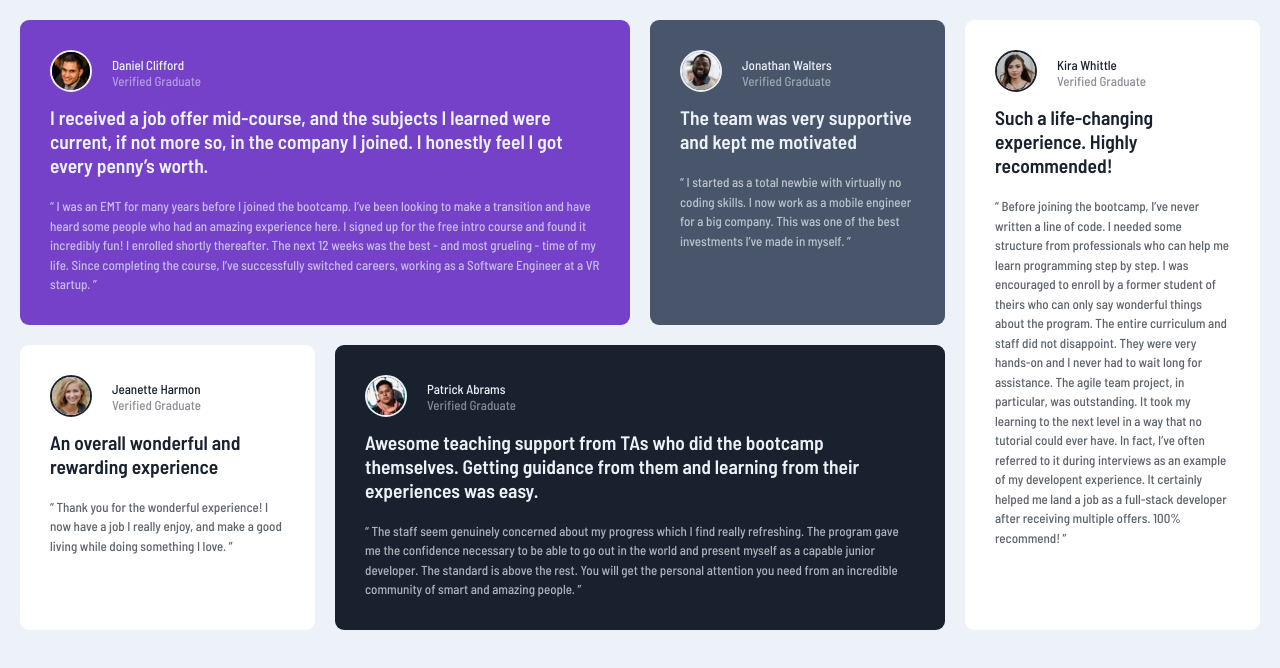
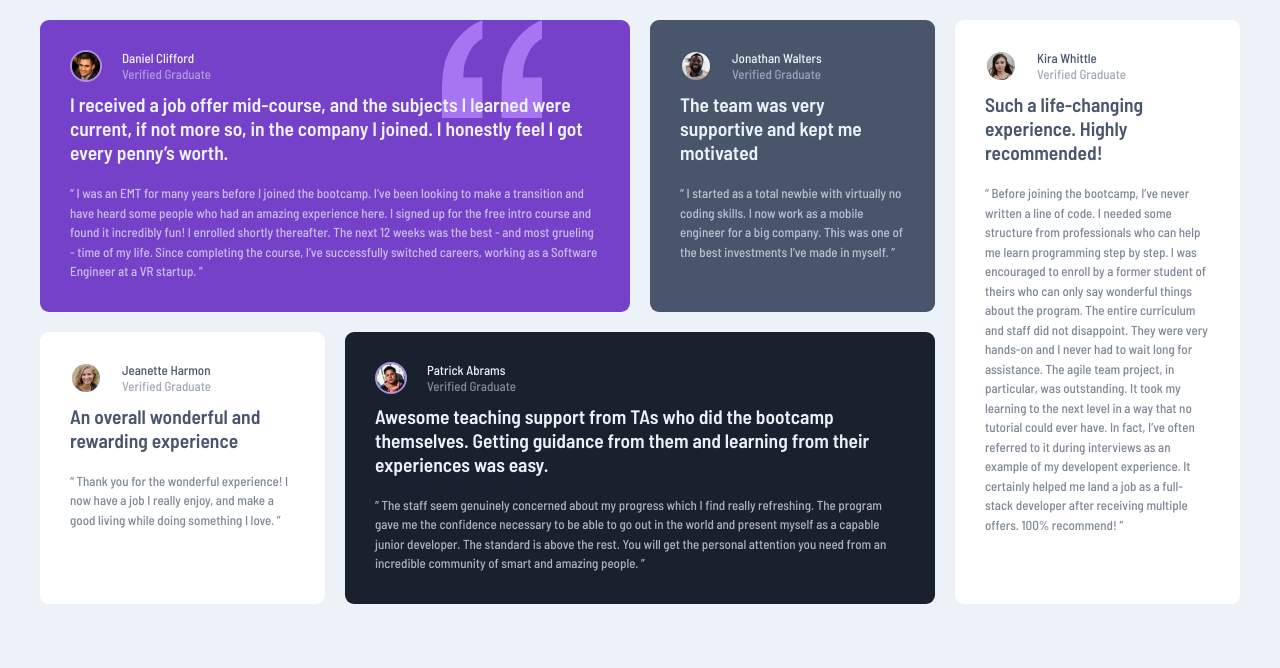
Before and after one commit to danmlarsen/fm-testimonial-grid-section, a plain HTML site: page index.html in a window 1280 px wide. Drawn offline with Linux system fonts and the light colour scheme.

Commit message:
Minor adjustments

```diff
--- a/index.html
+++ b/index.html
@@ -16,9 +16,18 @@
     <main>
       <section class="testimonials">
         <article class="testimonial testimonial--violet">
+          <img
+            src="images/bg-pattern-quotation.svg"
+            alt=""
+            class="testimonial__icon"
+          />
           <div class="testimonial__customer">
             <div class="testimonial__customer-avatar-container">
-                            <img src="images/image-daniel.jpg" class="testimonial__customer-avatar" alt="" />
+              <img
+                src="images/image-daniel.jpg"
+                class="testimonial__customer-avatar testimonial__customer-avatar--violet"
+                alt=""
+              />
             </div>
             <div class="testimonial__customer-info">
               <p class="testimonial__customer-name">Daniel Clifford</p>
@@ -26,76 +35,123 @@
             </div>
           </div>
           <h2 class="testimonial__title">
-                        I received a job offer mid-course, and the subjects I learned were current, if not more so, in the company I joined. I honestly feel I got every penny’s worth.
+            I received a job offer mid-course, and the subjects I learned were
+            current, if not more so, in the company I joined. I honestly feel I
+            got every penny’s worth.
           </h2>
           <p class="testimonial__text">
-                        “ I was an EMT for many years before I joined the bootcamp. I’ve been looking to make a transition and have heard some people who had an amazing experience here. I signed up
-                        for the free intro course and found it incredibly fun! I enrolled shortly thereafter. The next 12 weeks was the best - and most grueling - time of my life. Since completing the
-                        course, I’ve successfully switched careers, working as a Software Engineer at a VR startup. ”
+            “ I was an EMT for many years before I joined the bootcamp. I’ve
+            been looking to make a transition and have heard some people who had
+            an amazing experience here. I signed up for the free intro course
+            and found it incredibly fun! I enrolled shortly thereafter. The next
+            12 weeks was the best - and most grueling - time of my life. Since
+            completing the course, I’ve successfully switched careers, working
+            as a Software Engineer at a VR startup. ”
           </p>
         </article>
         <article class="testimonial testimonial--grayish-blue">
           <div class="testimonial__customer">
             <div class="testimonial__customer-avatar-container">
-                            <img src="images/image-jonathan.jpg" class="testimonial__customer-avatar" alt="" />
+              <img
+                src="images/image-jonathan.jpg"
+                class="testimonial__customer-avatar testimonial__customer-avatar--blue"
+                alt=""
+              />
             </div>
             <div class="testimonial__customer-info">
               <p class="testimonial__customer-name">Jonathan Walters</p>
               <p class="testimonial__customer-title">Verified Graduate</p>
             </div>
           </div>
-                    <h2 class="testimonial__title">The team was very supportive and kept me motivated</h2>
+          <h2 class="testimonial__title">
+            The team was very supportive and kept me motivated
+          </h2>
           <p class="testimonial__text">
-                        “ I started as a total newbie with virtually no coding skills. I now work as a mobile engineer for a big company. This was one of the best investments I’ve made in myself. ”
+            “ I started as a total newbie with virtually no coding skills. I now
+            work as a mobile engineer for a big company. This was one of the
+            best investments I’ve made in myself. ”
           </p>
         </article>
         <article class="testimonial">
           <div class="testimonial__customer">
             <div class="testimonial__customer-avatar-container">
-                            <img src="images/image-jeanette.jpg" class="testimonial__customer-avatar" alt="" />
+              <img
+                src="images/image-jeanette.jpg"
+                class="testimonial__customer-avatar"
+                alt=""
+              />
             </div>
             <div class="testimonial__customer-info">
               <p class="testimonial__customer-name">Jeanette Harmon</p>
               <p class="testimonial__customer-title">Verified Graduate</p>
             </div>
           </div>
-                    <h2 class="testimonial__title">An overall wonderful and rewarding experience</h2>
-                    <p class="testimonial__text">“ Thank you for the wonderful experience! I now have a job I really enjoy, and make a good living while doing something I love. ”</p>
+          <h2 class="testimonial__title">
+            An overall wonderful and rewarding experience
+          </h2>
+          <p class="testimonial__text">
+            “ Thank you for the wonderful experience! I now have a job I really
+            enjoy, and make a good living while doing something I love. ”
+          </p>
         </article>
         <article class="testimonial testimonial--dark-blue">
           <div class="testimonial__customer">
             <div class="testimonial__customer-avatar-container">
-                            <img src="images/image-patrick.jpg" class="testimonial__customer-avatar" alt="" />
+              <img
+                src="images/image-patrick.jpg"
+                class="testimonial__customer-avatar testimonial__customer-avatar--violet"
+                alt=""
+              />
             </div>
             <div class="testimonial__customer-info">
               <p class="testimonial__customer-name">Patrick Abrams</p>
               <p class="testimonial__customer-title">Verified Graduate</p>
             </div>
           </div>
-                    <h2 class="testimonial__title">Awesome teaching support from TAs who did the bootcamp themselves. Getting guidance from them and learning from their experiences was easy.</h2>
+          <h2 class="testimonial__title">
+            Awesome teaching support from TAs who did the bootcamp themselves.
+            Getting guidance from them and learning from their experiences was
+            easy.
+          </h2>
           <p class="testimonial__text">
-                        “ The staff seem genuinely concerned about my progress which I find really refreshing. The program gave me the confidence necessary to be able to go out in the world and
-                        present myself as a capable junior developer. The standard is above the rest. You will get the personal attention you need from an incredible community of smart and amazing
-                        people. ”
+            “ The staff seem genuinely concerned about my progress which I find
+            really refreshing. The program gave me the confidence necessary to
+            be able to go out in the world and present myself as a capable
+            junior developer. The standard is above the rest. You will get the
+            personal attention you need from an incredible community of smart
+            and amazing people. ”
           </p>
         </article>
         <article class="testimonial">
           <div class="testimonial__customer">
             <div class="testimonial__customer-avatar-container">
-                            <img src="images/image-kira.jpg" class="testimonial__customer-avatar" alt="" />
+              <img
+                src="images/image-kira.jpg"
+                class="testimonial__customer-avatar"
+                alt=""
+              />
             </div>
             <div class="testimonial__customer-info">
               <p class="testimonial__customer-name">Kira Whittle</p>
               <p class="testimonial__customer-title">Verified Graduate</p>
             </div>
           </div>
-                    <h2 class="testimonial__title">Such a life-changing experience. Highly recommended!</h2>
+          <h2 class="testimonial__title">
+            Such a life-changing experience. Highly recommended!
+          </h2>
           <p class="testimonial__text">
-                        “ Before joining the bootcamp, I’ve never written a line of code. I needed some structure from professionals who can help me learn programming step by step. I was encouraged to
-                        enroll by a former student of theirs who can only say wonderful things about the program. The entire curriculum and staff did not disappoint. They were very hands-on and I
-                        never had to wait long for assistance. The agile team project, in particular, was outstanding. It took my learning to the next level in a way that no tutorial could ever have.
-                        In fact, I’ve often referred to it during interviews as an example of my developent experience. It certainly helped me land a job as a full-stack developer after receiving
-                        multiple offers. 100% recommend! ”
+            “ Before joining the bootcamp, I’ve never written a line of code. I
+            needed some structure from professionals who can help me learn
+            programming step by step. I was encouraged to enroll by a former
+            student of theirs who can only say wonderful things about the
+            program. The entire curriculum and staff did not disappoint. They
+            were very hands-on and I never had to wait long for assistance. The
+            agile team project, in particular, was outstanding. It took my
+            learning to the next level in a way that no tutorial could ever
+            have. In fact, I’ve often referred to it during interviews as an
+            example of my developent experience. It certainly helped me land a
+            job as a full-stack developer after receiving multiple offers. 100%
+            recommend! ”
           </p>
         </article>
       </section>
--- a/style.css
+++ b/style.css
@@ -1,5 +1,6 @@
 :root {
   --color-violet: hsl(263, 55%, 52%);
+  --color-light-violet: hsl(263, 55%, 72%);
   --color-dark-grayish-blue: hsl(217, 19%, 35%);
   --color-blackish-blue: hsl(219, 29%, 14%);
   --color-white: #fff;
@@ -23,7 +24,7 @@ body {
   box-sizing: border-box;
   font-size: 1.3rem;
   font-weight: 500;
-    font-family: 'Barlow Semi Condensed', sans-serif;
+  font-family: "Barlow Semi Condensed", sans-serif;
   padding: 2rem;
   background-color: var(--color-light-grayish-blue);
   color: var(--color-grey);
@@ -39,6 +40,7 @@ h3 {
 }
 
 .testimonials {
+  max-width: 45rem;
   display: grid;
   gap: 2rem;
 }
@@ -46,10 +48,9 @@ h3 {
 .testimonial {
   padding: 3rem;
   border-radius: 9px;
-    max-width: 80rem;
-
-    color: var(--color-blackish-blue);
+  color: var(--color-dark-grayish-blue);
   background-color: var(--color-white);
+  position: relative;
 }
 
 .testimonial--violet {
@@ -72,16 +73,31 @@ h3 {
   align-items: center;
   gap: 2rem;
   margin-bottom: 1rem;
+  position: relative;
+}
+
+.testimonial__customer-avatar-container {
+  display: flex;
+  align-items: center;
 }
 
 .testimonial__customer-avatar {
   border-radius: 50%;
-    border: 2px solid currentColor;
-    max-width: 42px;
+  border: 2px solid var(--color-white);
+  max-width: 3.2rem;
+}
+
+.testimonial__customer-avatar--violet {
+  border-color: var(--color-light-violet);
+}
+
+.testimonial__customer-avatar--blue {
+  border-color: var(--color-dark-grayish-blue);
 }
 
 .testimonial__title {
   margin-bottom: 2rem;
+  position: relative;
 }
 
 .testimonial__customer-title {
@@ -93,8 +109,18 @@ h3 {
   opacity: 0.7;
 }
 
+.testimonial__icon {
+  width: 20%;
+  max-width: 10rem;
+  height: auto;
+  position: absolute;
+  top: 0;
+  right: 15%;
+}
+
 @media screen and (min-width: 480px) {
   .testimonials {
+    max-width: 76.8rem;
     grid-template-columns: 1fr 1fr;
   }
 
@@ -105,8 +131,9 @@ h3 {
   }
 }
 
-@media screen and (min-width: 768px) {
+@media screen and (min-width: 1024px) {
   .testimonials {
+    max-width: 120rem;
     grid-template-columns: repeat(4, 1fr);
   }
 
```
Lines whose indentation alone changed are shown as unchanged.
